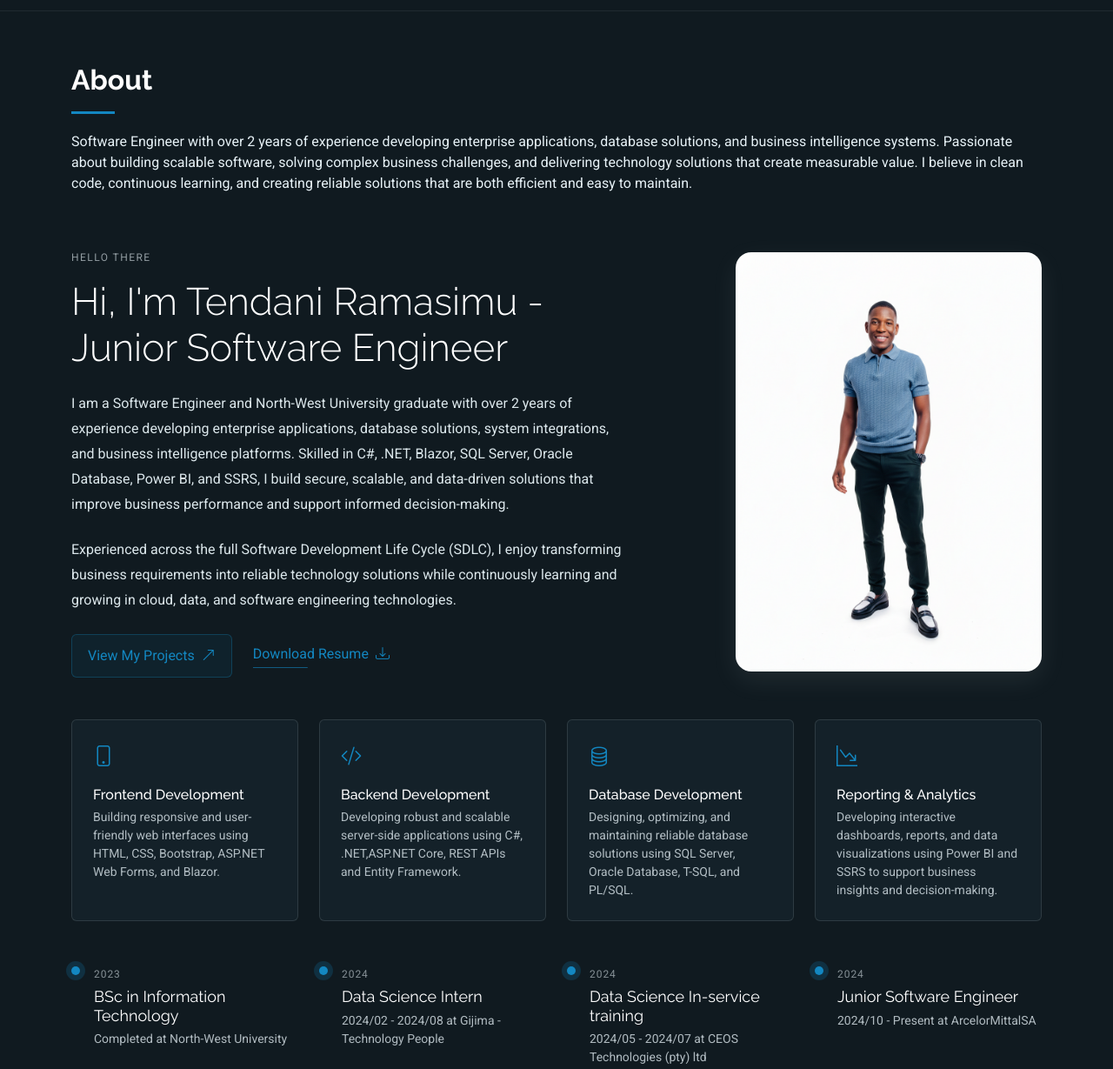
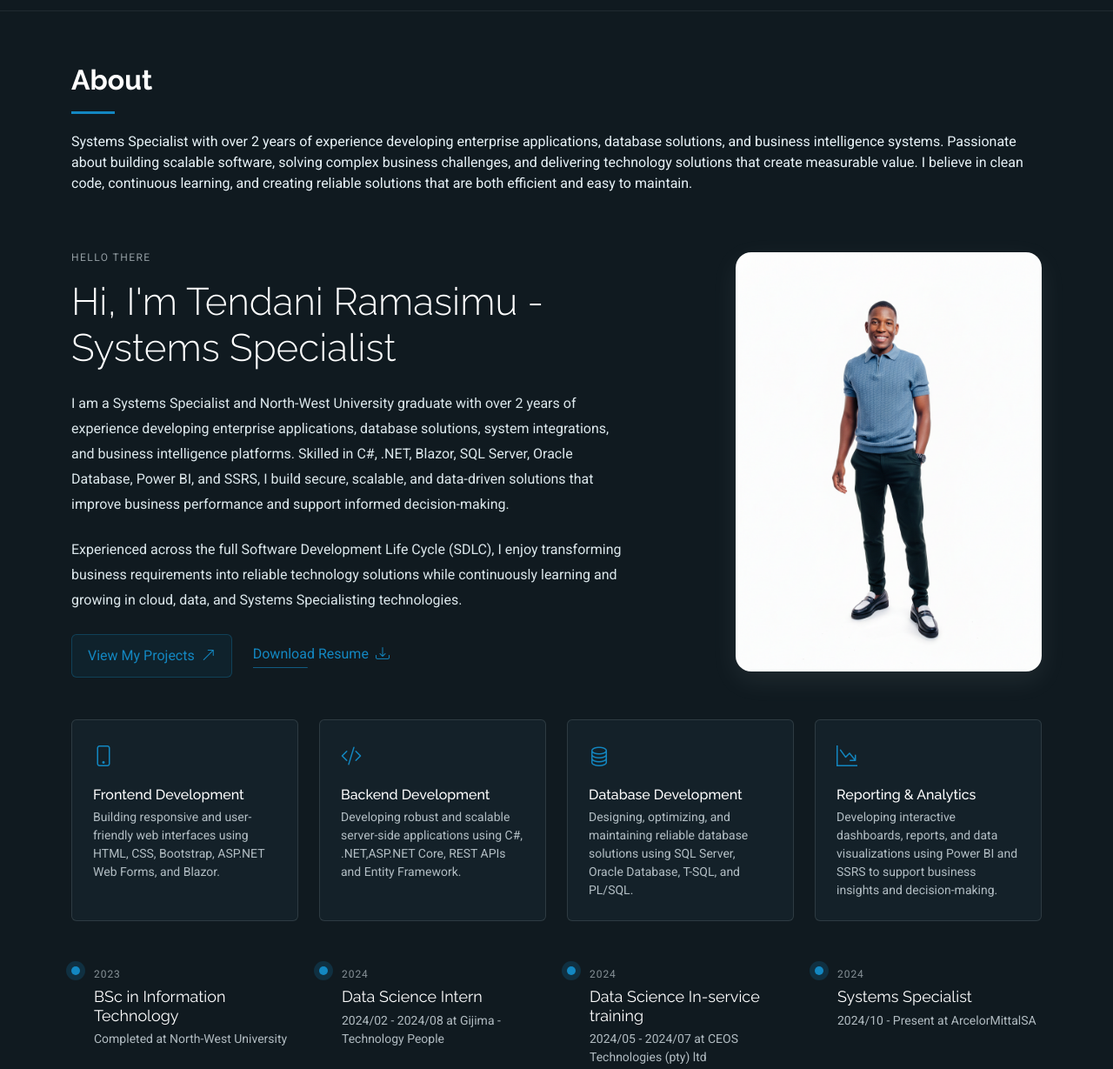
Before and after one commit to Madzivhandila/My-Portfolio-Web, a plain HTML site: page about.html in a window 1280 px wide. Shown: the part 71-1300 px from the top of the page at 87% size. Drawn offline with Linux system fonts and the light colour scheme.

Commit message:
change Junior software Engineer to Systems Specialist

```diff
--- a/about.html
+++ b/about.html
@@ -66,7 +66,7 @@
       <div class="container section-title" data-aos="fade-up">
         <h2>About</h2>
         <P>
-          Software Engineer with over 2 years of experience developing enterprise applications, database solutions, and business intelligence systems. Passionate about building scalable software, solving complex business challenges, and delivering technology solutions that create measurable value. I believe in clean code, continuous learning, and creating reliable solutions that are both efficient and easy to maintain.
+          Systems Specialist with over 2 years of experience developing enterprise applications, database solutions, and business intelligence systems. Passionate about building scalable software, solving complex business challenges, and delivering technology solutions that create measurable value. I believe in clean code, continuous learning, and creating reliable solutions that are both efficient and easy to maintain.
         </P>
       </div><!-- End Section Title -->
 
@@ -77,20 +77,20 @@
           <div class="col-lg-7" data-aos="fade-right" data-aos-delay="150">
             <div class="intro-content">
               <span class="eyebrow">Hello there</span>
-              <h2 class="headline">Hi, I'm Tendani Ramasimu - Junior Software Engineer</h2>
+              <h2 class="headline">Hi, I'm Tendani Ramasimu - Systems Specialist</h2>
               <p>
-                I am a Software Engineer and North-West University graduate with over 2 years of experience developing enterprise applications, database solutions, system integrations, and business intelligence platforms. Skilled in C#, .NET, Blazor, SQL Server, Oracle Database, Power BI, and SSRS, I build secure, scalable, and data-driven solutions that improve business performance and support informed decision-making.
+                I am a Systems Specialist and North-West University graduate with over 2 years of experience developing enterprise applications, database solutions, system integrations, and business intelligence platforms. Skilled in C#, .NET, Blazor, SQL Server, Oracle Database, Power BI, and SSRS, I build secure, scalable, and data-driven solutions that improve business performance and support informed decision-making.
               </p>
 
               <p>
-                Experienced across the full Software Development Life Cycle (SDLC), I enjoy transforming business requirements into reliable technology solutions while continuously learning and growing in cloud, data, and software engineering technologies.
+                Experienced across the full Software Development Life Cycle (SDLC), I enjoy transforming business requirements into reliable technology solutions while continuously learning and growing in cloud, data, and Systems Specialisting technologies.
               </p>
 
               <div class="cta-group">
                 <a href="#portfolio" class="btn-ghost">
                   View My Projects <i class="bi bi-arrow-up-right"></i>
                 </a>
-                <a href="assets/CV/TA_Madzivhandila_2026_Fourways.pdf" download class="link-underline">
+                <a href="assets/CV/System Specialist CV.pdf" download class="link-underline">
                   Download Resume <i class="bi bi-download"></i>
                 </a>
               </div>
@@ -171,7 +171,7 @@
               <article class="timeline-item">
                 <span class="dot"></span>
                 <time>2024</time>
-                <h4>Junior Software Engineer</h4>
+                <h4>Systems Specialist</h4>
                 <p>2024/10 - Present at ArcelorMittalSA</p>
               </article>
             </div>
```
Also changed, not shown: index.html (+2 -2 lines), resume.html (+2 -2 lines), 2 other files.
